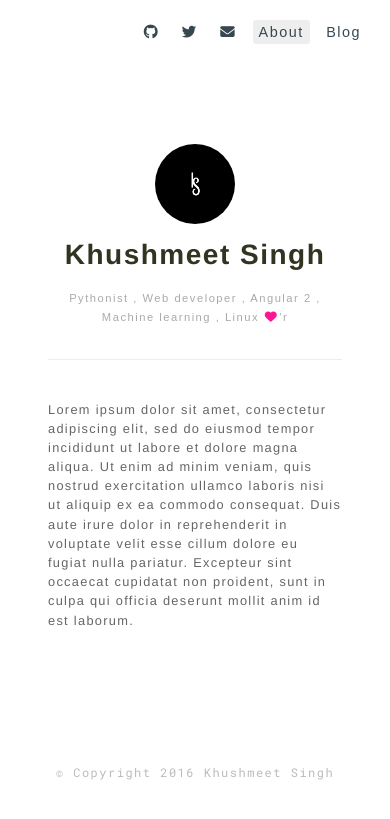
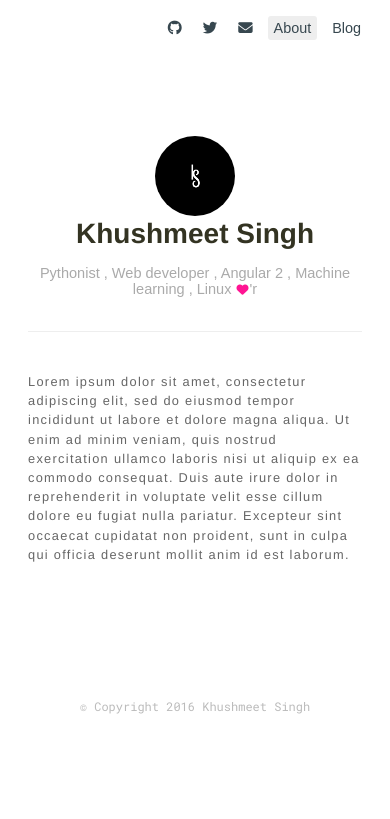
Before and after one commit to khushmeeet/khushmeeet.github.io, a Jekyll site: the page built from index.html, in a window 390 px wide. Shown: the top 819 px of the page. Built offline with Jekyll 4.4.1, drawn with Linux system fonts in a browser that asks for light colours; nearby versions of some CDN libraries; some web fonts are replaced.

Commit message:
refined css for mobile

```diff
--- a/css/style.scss
+++ b/css/style.scss
@@ -4,8 +4,10 @@
 @import url('https://fonts.googleapis.com/css?family=Roboto+Mono|Signika+Negative');
 
 body {
-    letter-spacing: 1.5px;
-    line-height: 1.7;
+    @media only screen  and (min-width : 768px) {
+        letter-spacing: 1.5px;
+        line-height: 1.7;
+    }
 }
 
 .navigator {
@@ -55,6 +57,9 @@ body {
         padding: 100px 40px 0px;
         max-width: 600px;
         margin: 0 auto;
+        @media only screen and (max-width : 640px) {
+            padding: 100px 20px 0px;
+        }
         header {
             @media only screen and (max-width : 640px) {
                 font-size: 0.7em;
@@ -74,6 +79,9 @@ body {
             p {
                 font-weight: 300;
                 color: #aaa;
+                @media only screen and (max-width : 640px) {
+                    font-size: 1.3em;
+                }
             }
         }
     }
@@ -94,6 +102,7 @@ body {
         font-size: 0.8em;
         line-height: 1.5;
         letter-spacing: 1.3px;
+        padding: 0px 20px 20px 20px;
     }
 }
 
```
